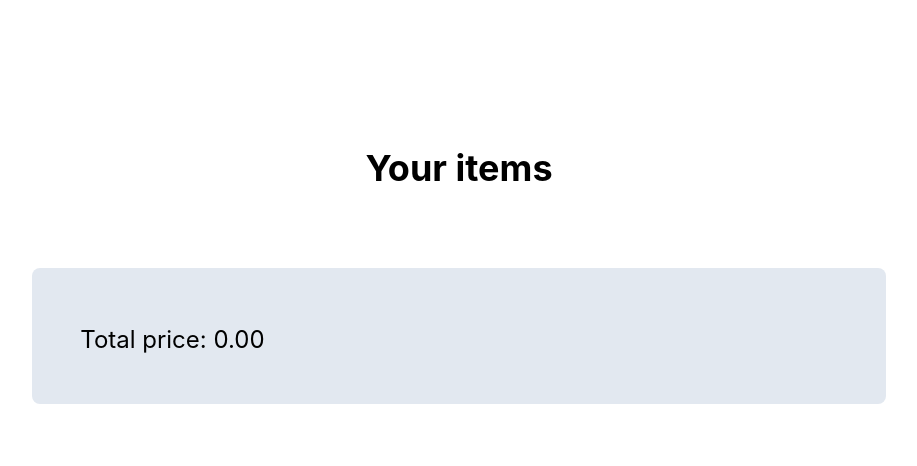
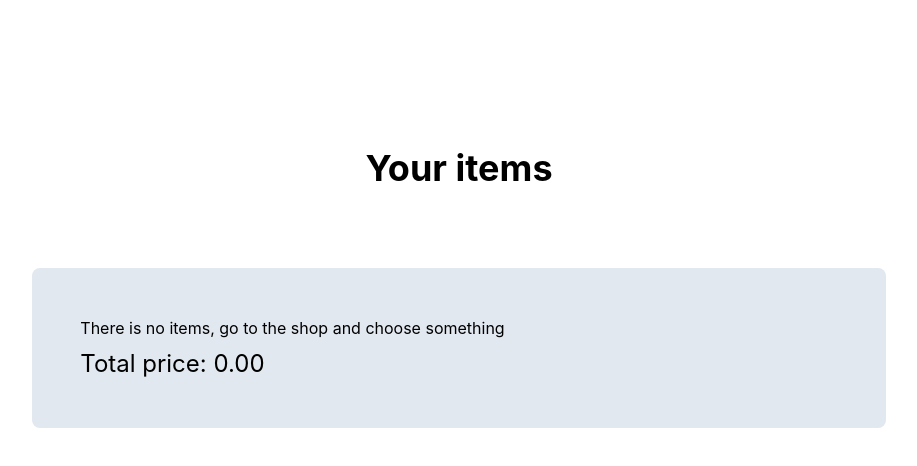
Before and after one commit to Kartohan/shopping-cart-TOP-project, a React (Create React App) app: page /card in a window 1280 px wide. Shown: the top 466 px of the page, without its empty margins (181-1098 px from the left). Built offline with nearby package versions, Linux system fonts and the light colour scheme.

Commit message:
Add checkout page

```diff
--- a/src/components/Card.js
+++ b/src/components/Card.js
@@ -1,5 +1,6 @@
 import React from "react";
 import CardItem from "./CardItem";
+import { Link } from "react-router-dom";
 
 const Card = ({ card, removeFromCard }) => {
   function totalPrice() {
@@ -16,7 +17,19 @@ const Card = ({ card, removeFromCard }) => {
         {card.map((item, index) => (
           <CardItem obj={item} key={index} removeFromCard={removeFromCard} />
         ))}
-        <h1 className="text-2xl pt-2">Total price: {totalPrice()}</h1>
+        {card.length === 0 &&
+          `There is no items, go to the shop and choose something`}
+        <div>
+          <h1 className="text-2xl pt-2">Total price: {totalPrice()}</h1>
+          {card.length >= 1 && (
+            <Link
+              className="mt-2 px-10 py-4 bg-green-400 mt-4 inline-block rounded-2xl"
+              to="/checkout"
+            >
+              Checkout
+            </Link>
+          )}
+        </div>
       </div>
     </div>
   );
--- /dev/null
+++ b/src/components/Checkout.js
@@ -0,0 +1,8 @@
+import React, { useEffect } from "react";
+import { Link } from "react-router-dom";
+
+const Checkout = () => {
+  return <div>{"There is no checkout because this is not the real shop"}</div>;
+};
+
+export default Checkout;
--- a/src/components/Layout.js
+++ b/src/components/Layout.js
@@ -14,6 +14,7 @@ import {
   NightCity,
   Skyscraper,
 } from "../assets";
+import Checkout from "./Checkout";
 
 const Layout = () => {
   const [card, setCard] = useState([]);
@@ -115,6 +116,7 @@ const Layout = () => {
           path="/card"
           element={<Card card={card} removeFromCard={removeFromCard} />}
         />
+        <Route path="/checkout" element={<Checkout />} />
       </Routes>
     </>
   );
--- a/src/components/index.js
+++ b/src/components/index.js
@@ -4,3 +4,4 @@ export { default as Layout } from "./Layout";
 export { default as NavBar } from "./NavBar";
 export { default as ShopBlock } from "./ShopBlock";
 export { default as Card } from "./Card";
+export { default as Checkout } from "./Checkout";
```
